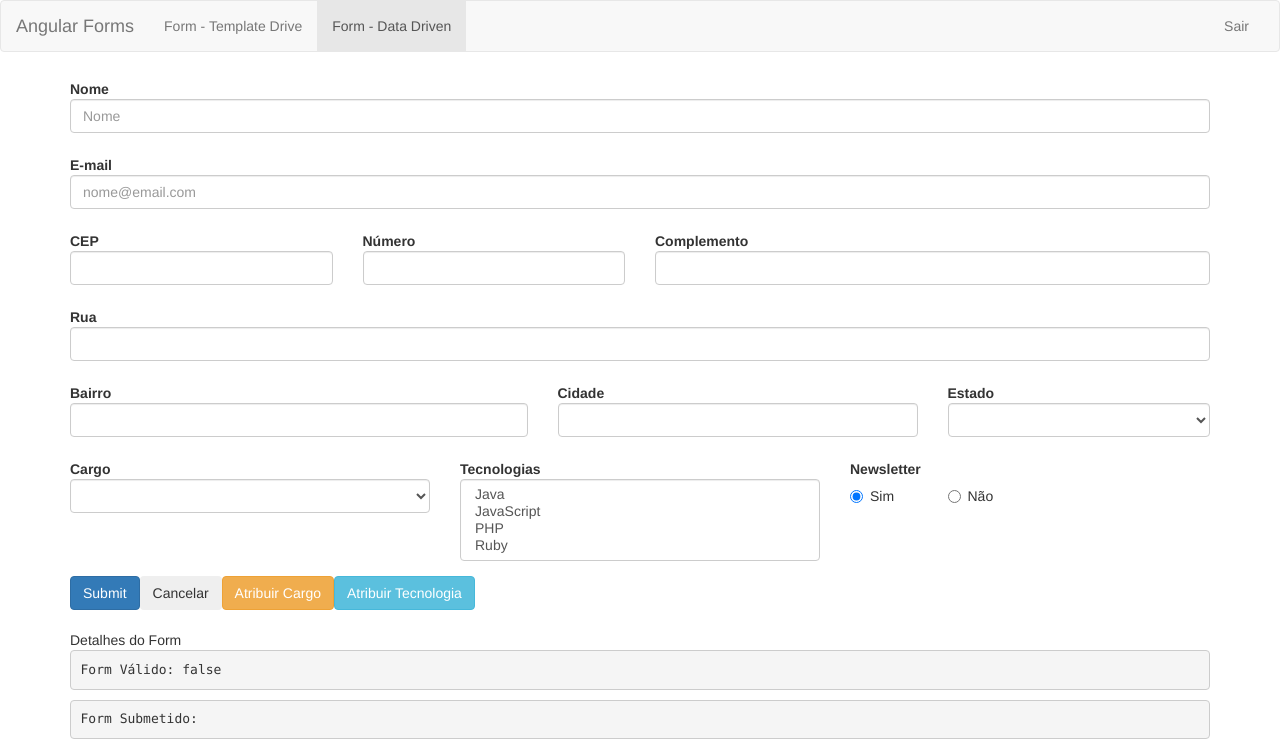
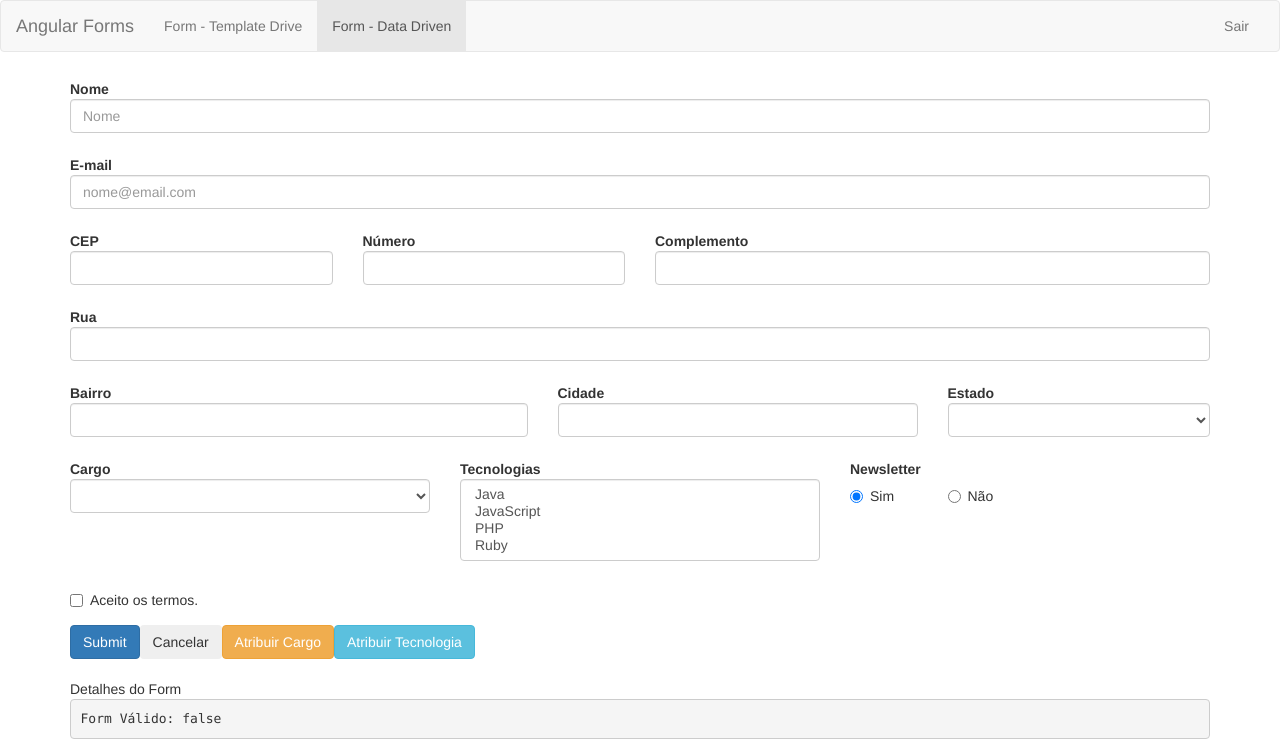
Before and after one commit to paulo-nazareth/curso_angular_v2, an Angular app in the folder forms/: page /dataForm in a window 1280 px wide. Shown: the top 747 px of the page. Built offline with nearby package versions, Linux system fonts and the light colour scheme.

Commit message:
Curso de Angular - 106# Formulários Reativos: Checkbox Toggle

```diff
--- a/forms/src/app/data-form/data-form.component.html
+++ b/forms/src/app/data-form/data-form.component.html
@@ -89,6 +89,17 @@
     </div>
   </div>
 
+  <div class="form-group">
+    <div class="col-md-3" [ngClass]="aplicaCssErro('termos')">
+      <div class="checkbox">
+        <label class="checkbox-inline" for="">
+          <input type="checkbox" formControlName="termos"> Aceito os termos.
+        </label>
+        <app-campo-control-erro [mostrarErro]="!formulario.get('termos').valid" mensagemErro="Por favor, aceite os termos!"></app-campo-control-erro>
+      </div>
+    </div>
+  </div>
+
   <!--<button type="submit" class="btn btn-primary" [disabled]="!formulario.valid">Submit</button>-->
   <button type="submit" class="btn btn-primary">Submit</button>
   <button class="btn" (click)="resetar()">Cancelar</button>
--- a/forms/src/app/data-form/data-form.component.ts
+++ b/forms/src/app/data-form/data-form.component.ts
@@ -79,7 +79,8 @@ export class DataFormComponent implements OnInit {
       }),
       cargo: [null],
       tecnologias: [null],
-      newsletter: ['s']
+      newsletter: ['s'],
+      termos: [null, Validators.pattern('true')]
     });
   }
 
```
